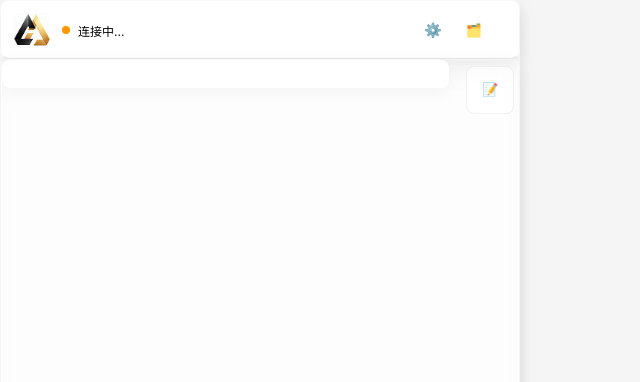
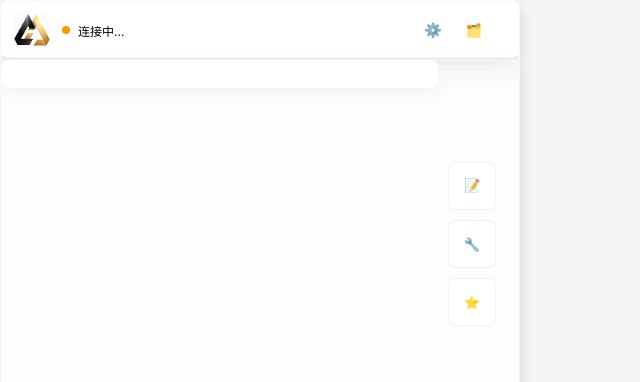
Before and after one commit to Gyrych/ChromeChat, a browser extension: page sidebar.html in a window 1280 px wide. Shown: the top 382 px of the page, 0-640 px from the left. Drawn offline with Linux system fonts and the light colour scheme.

Commit message:
v0.0.18 更新侧边栏与弹窗样式，增强响应式设计。新增 iframe 加载后自动设置 body 类以支持可变宽度，改进拖拽逻辑以防止 pointer 事件被 iframe 拦截。调整 CSS 以适应侧边栏模式，确保工具栏固定在视口中。相关文件：`content_sidebar_inject.js`、`popup.css`、`sidebar.html`。

```diff
--- a/popup.css
+++ b/popup.css
@@ -4,11 +4,12 @@
     box-sizing: border-box;
 }
 
-body {
-    /* 固定侧边栏宽度（方案C：扩大为 520px），禁止用户调节 */
+/* 弹窗模式固定宽度以保证 popup 样式一致；当作为侧边栏时，
+   在 sidebar.html 中会给 <body class="sidebar">，以避免此限制，支持可变宽度 */
+body:not(.sidebar) {
     width: 520px;
-    min-width: 520px;
-    max-width: 520px;
+    min-width: 320px;
+    max-width: 720px;
     height: 600px;
     font-family: -apple-system, BlinkMacSystemFont, 'Segoe UI', Roboto, sans-serif;
     background-color: #f5f5f5;
@@ -509,9 +510,9 @@ input[type="range"]::-webkit-slider-thumb {
 .chat-main {
     flex: 1;
     box-sizing: border-box;
-    /* 为避免被工具栏覆盖，添加右侧内边距等于工具栏宽度 + gap */
+    /* 为避免被右侧固定工具栏覆盖，预留右侧外边距等于工具栏宽度 + gap */
     padding: 14px 12px 14px 14px; /* 微调内部间距以更协调 */
-    margin-right: 1px; /* 继续缩小 2/3，进一步靠近工具栏 */
+    margin-right: 80px; /* 预留空间给固定在右侧的工具栏 */
     background: #ffffff; /* 对话窗白色背景 */
     border-radius: 8px;
     box-shadow: 0 6px 18px rgba(0,0,0,0.04);
@@ -520,15 +521,17 @@ input[type="range"]::-webkit-slider-thumb {
 
 /* 右侧垂直工具栏 */
 .chat-toolbar {
-    width: 56px; /* 恢复为 56px */
+    width: 56px; /* 工具栏宽度 */
     display: flex;
     flex-direction: column;
     gap: 10px; /* 垂直间距更均衡 */
     align-items: center;
     padding: 6px 6px;
-    /* 不悬浮，保持在文档流中，避免覆盖对话内容 */
-    position: static;
-    align-self: flex-start;
+    /* 固定在侧边栏视口中的位置，不随对话滚动 */
+    position: fixed;
+    right: 18px;
+    top: 96px; /* 与 header 保持一定间距 */
+    z-index: 1200; /* 确保在对话内容之上 */
 }
 .chat-toolbar .btn {
     width: 48px;
--- a/sidebar.html
+++ b/sidebar.html
@@ -16,7 +16,8 @@
 <body>
     <!-- 直接复用 popup.html 的主体结构 -->
     <!-- 为便于复用和维护，脚本仍引用 popup.js，popup.js 中的 DOM 查询应兼容侧边栏布局 -->
-    <div class="container glass-panel" style="width:520px; min-width:520px; max-width:520px;">
+    <!-- 侧边栏模式下 body 会被加上 sidebar 类，CSS 将允许其宽度随注入容器变化 -->
+    <div class="container glass-panel">
         <!-- 顶部控制栏：横向排列应用图标、连接状态、设置、会话历史 -->
         <div class="header glass-panel">
             <div class="header-top horizontal-top">
@@ -85,6 +86,9 @@
                     <button id="fetchAndSendBtn" class="btn secondary" disabled title="网页总结">
                         <span class="icon-summary">📝</span>
                     </button>
+                    <!-- 预留位置：更多工具按钮 -->
+                    <button id="toolBtn1" class="btn secondary" title="工具1">🔧</button>
+                    <button id="toolBtn2" class="btn secondary" title="工具2">⭐</button>
                 </div>
             </div>
         </div>
```
Also changed, not shown: content_sidebar_inject.js (+31 -3 lines).
